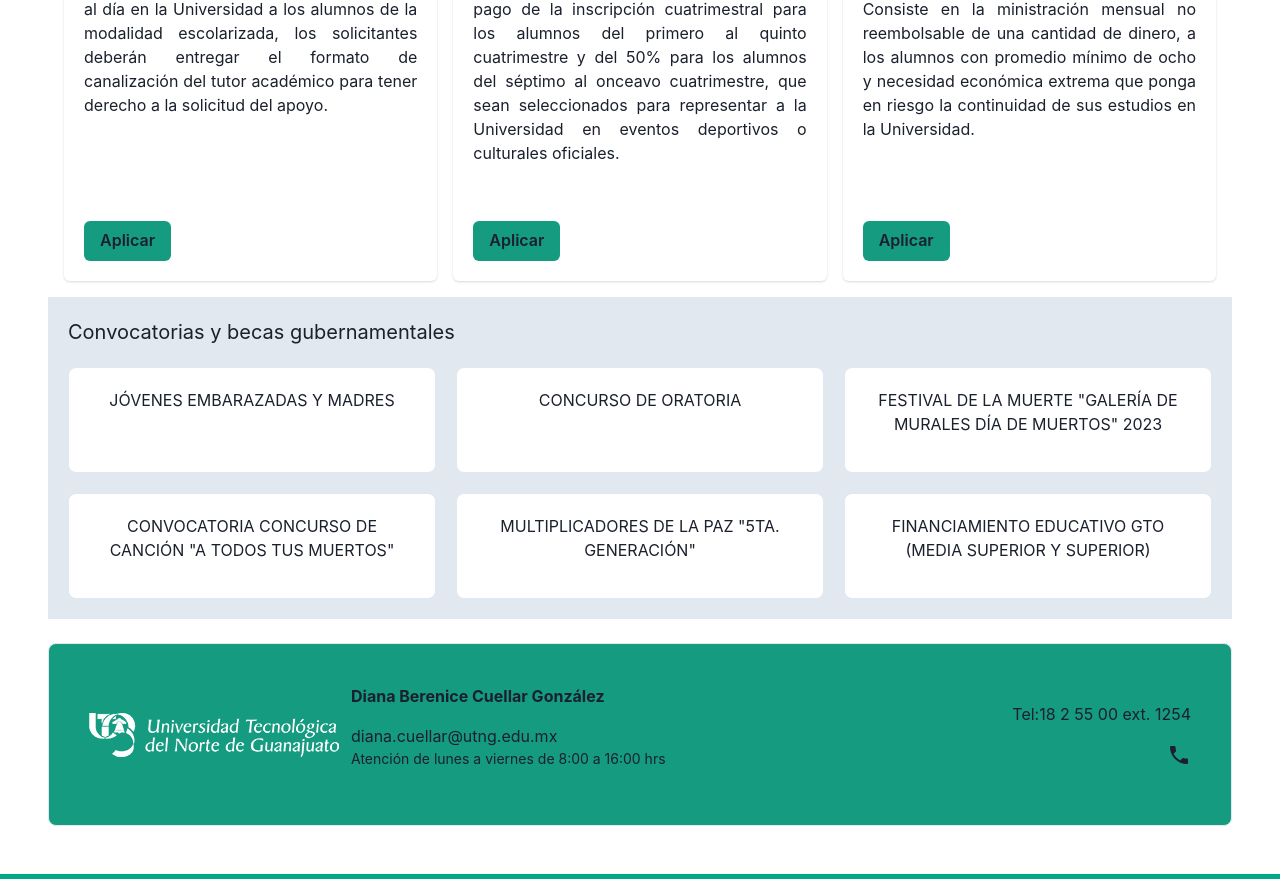
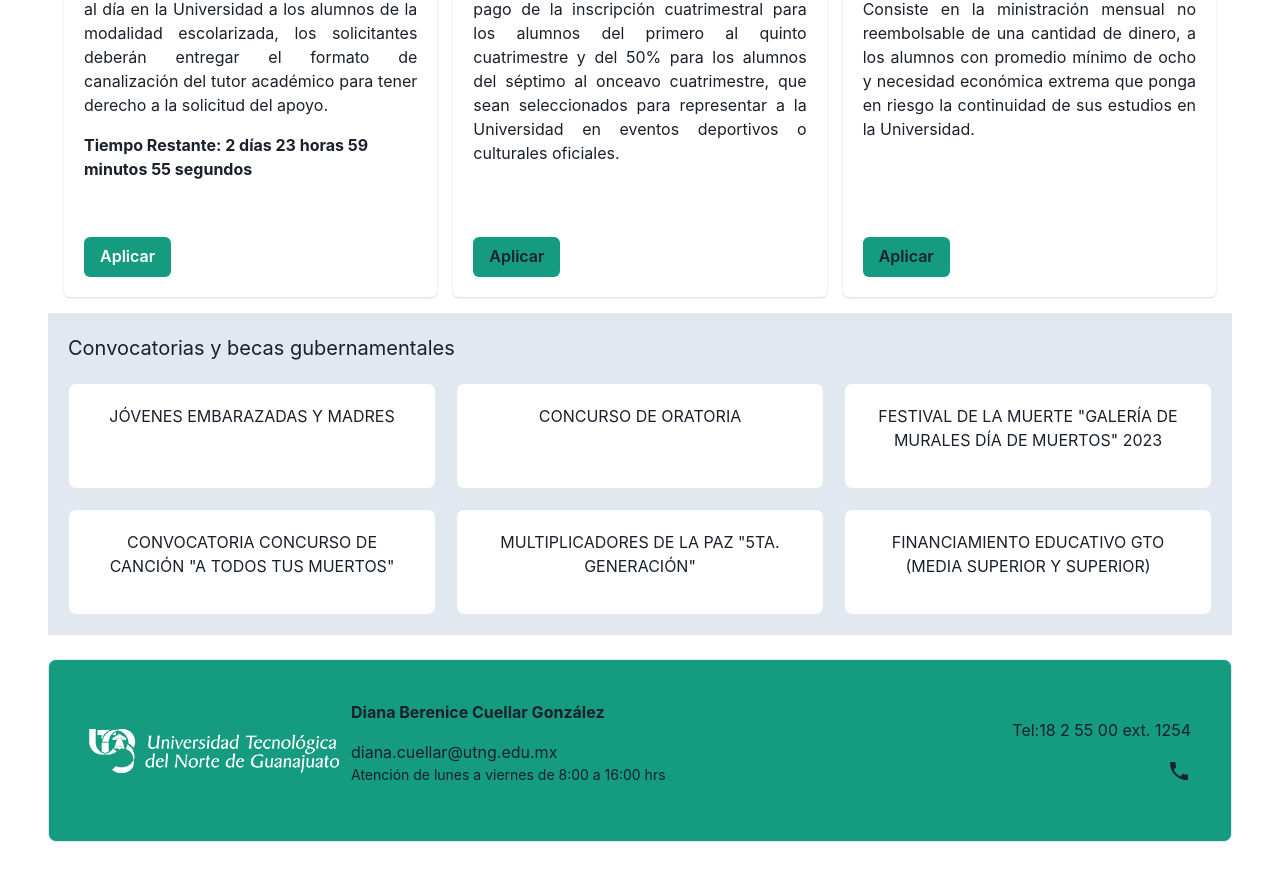
Before and after one commit to rodrigovm10/pagina-ux, a React (Vite) app: page /becas in a window 1280 px wide. Shown: the part 851-1730 px from the top of the page. Built offline with nearby package versions, Linux system fonts and the light colour scheme.

Commit message:
accecibilidad

```diff
--- a/src/components/Becas.jsx
+++ b/src/components/Becas.jsx
@@ -3,7 +3,7 @@ import { MdPhone } from 'react-icons/md';
 import Modal from 'react-bootstrap/Modal';
 import { Footer } from '../components/Footer.jsx';
 import { Header } from '../components/Header.jsx';
-import { useState } from 'react';
+import { useEffect, useState } from 'react';
 import logo from '../assets/logoutng.webp';
 import Swal from 'sweetalert2';
 import { useNavigate } from 'react-router-dom';
@@ -32,6 +32,35 @@ function Becas() {
 
   const handleCloseAca = () => setShowAca(false);
   const handleShowAca = () => setShowAca(true);
+
+    const [timeLeft, setTimeLeft] = useState(null);
+
+    useEffect(() => {
+      // Establecer la fecha y hora de finalización (3 días a partir de ahora)
+      const endTime = new Date();
+      endTime.setDate(endTime.getDate() + 3);
+
+      // Actualizar el temporizador cada segundo
+      const interval = setInterval(() => {
+        const now = new Date();
+        const difference = endTime - now;
+
+        // Convertir la diferencia de tiempo en días, horas, minutos y segundos
+        const d = Math.floor(difference / (1000 * 60 * 60 * 24));
+        const h = Math.floor((difference % (1000 * 60 * 60 * 24)) / (1000 * 60 * 60));
+        const m = Math.floor((difference % (1000 * 60 * 60)) / (1000 * 60));
+        const s = Math.floor((difference % (1000 * 60)) / 1000);
+
+        setTimeLeft(`${d} días ${h} horas ${m} minutos ${s} segundos`);
+
+        if (difference < 0) {
+          clearInterval(interval);
+          setTimeLeft("Tiempo expirado");
+        }
+      }, 1000);
+
+      return () => clearInterval(interval);
+    }, []);
 
   const handleInputChange = (e) => {
     const { value } = e.target;
@@ -119,7 +148,7 @@ function Becas() {
           p='1rem'>
           <Card>
             <CardHeader>
-              <Heading size='md'> APOYO ALIMENTICIO </Heading>
+              <Heading size='md'>APOYO ALIMENTICIO</Heading>
             </CardHeader>
             <CardBody>
               <Text textAlign="justify">
@@ -127,9 +156,12 @@ function Becas() {
                 escolarizada, los solicitantes deberán entregar el formato de canalización del tutor académico para
                 tener derecho a la solicitud del apoyo.
               </Text>
+              <Text fontSize="md" fontWeight="bold">
+                Tiempo Restante: {timeLeft}
+              </Text>
             </CardBody>
             <CardFooter>
-              <Button onClick={handleShow} bg='#159b80'>Aplicar</Button>
+              <Button color="white" bg='#159b80' >Aplicar</Button>
             </CardFooter>
           </Card>
           <Modal show={show} onHide={handleClose}>
```
